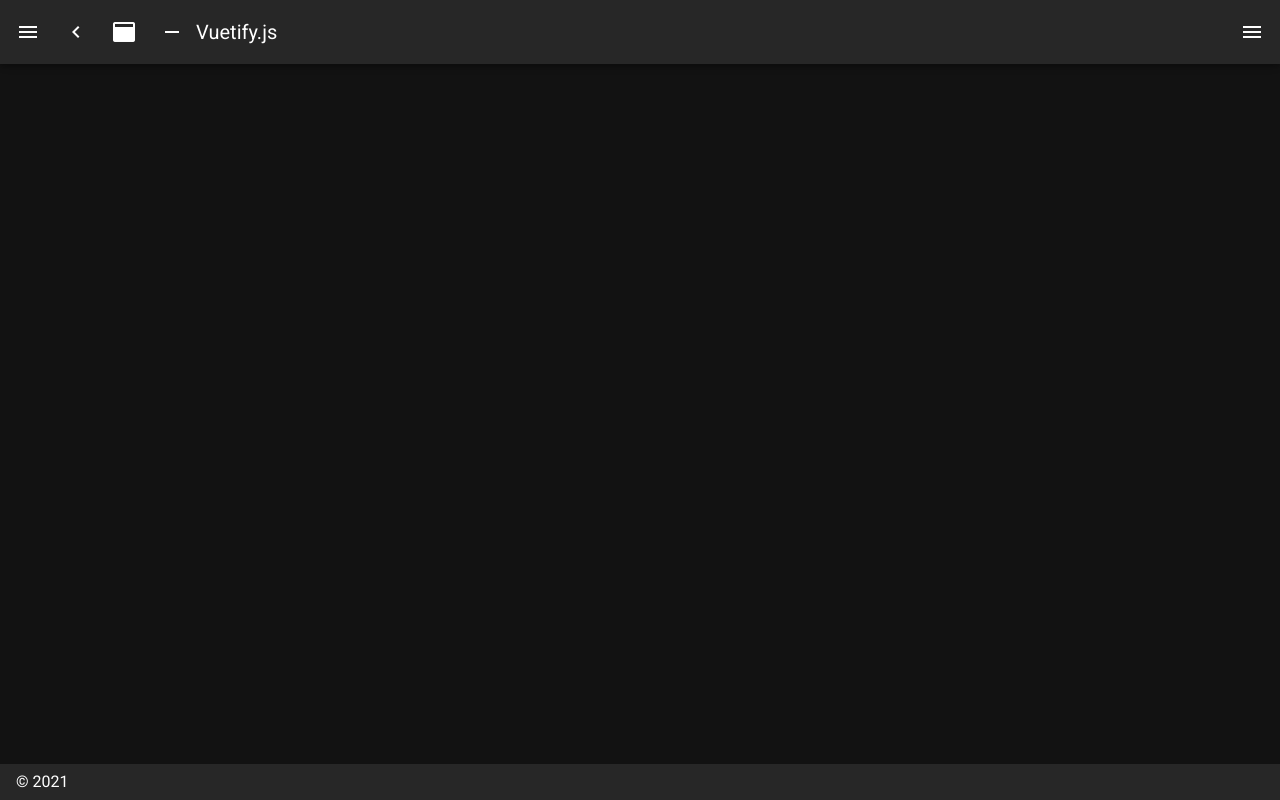
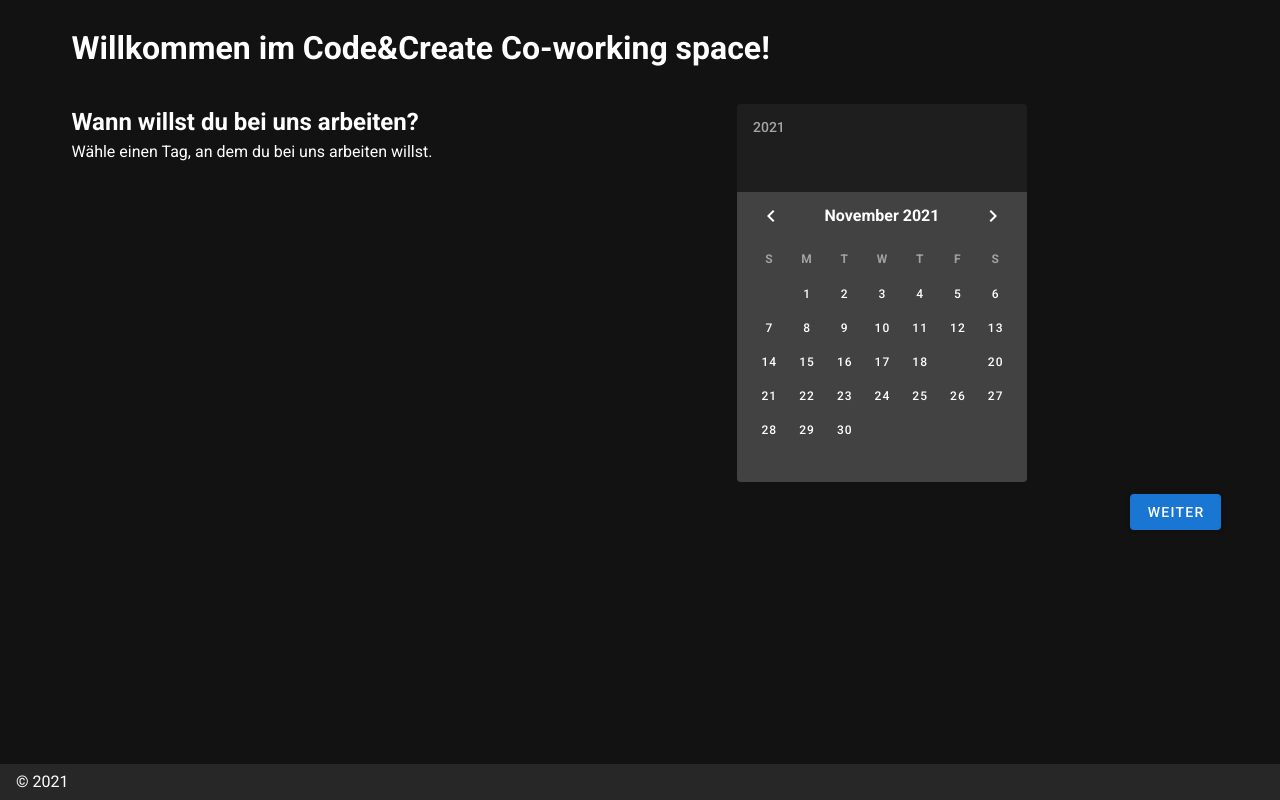
Before and after one commit to Capevace/code-and-create, a Nuxt app: page /start in a window 1280 px wide. Before the commit this address had no page. Built offline with nearby package versions, Linux system fonts and the light colour scheme.

Commit message:
Frontend start

```diff
--- a/layouts/default.vue
+++ b/layouts/default.vue
@@ -1,6 +1,6 @@
 <template>
   <v-app dark>
-    <v-navigation-drawer
+    <!-- <v-navigation-drawer
       v-model="drawer"
       :mini-variant="miniVariant"
       :clipped="clipped"
@@ -23,66 +23,19 @@
           </v-list-item-content>
         </v-list-item>
       </v-list>
-    </v-navigation-drawer>
-    <v-app-bar
-      :clipped-left="clipped"
-      fixed
-      app
-    >
+    </v-navigation-drawer> -->
+    <!-- <v-app-bar :clipped-left="clipped" fixed app>
       <v-app-bar-nav-icon @click.stop="drawer = !drawer" />
-      <v-btn
-        icon
-        @click.stop="miniVariant = !miniVariant"
-      >
-        <v-icon>mdi-{{ `chevron-${miniVariant ? 'right' : 'left'}` }}</v-icon>
-      </v-btn>
-      <v-btn
-        icon
-        @click.stop="clipped = !clipped"
-      >
-        <v-icon>mdi-application</v-icon>
-      </v-btn>
-      <v-btn
-        icon
-        @click.stop="fixed = !fixed"
-      >
-        <v-icon>mdi-minus</v-icon>
-      </v-btn>
-      <v-toolbar-title v-text="title" />
-      <v-spacer />
-      <v-btn
-        icon
-        @click.stop="rightDrawer = !rightDrawer"
-      >
-        <v-icon>mdi-menu</v-icon>
-      </v-btn>
-    </v-app-bar>
+      <v-toolbar-title> Code&Create </v-toolbar-title>
+    </v-app-bar> -->
+
     <v-main>
       <v-container>
         <Nuxt />
       </v-container>
     </v-main>
-    <v-navigation-drawer
-      v-model="rightDrawer"
-      :right="right"
-      temporary
-      fixed
-    >
-      <v-list>
-        <v-list-item @click.native="right = !right">
-          <v-list-item-action>
-            <v-icon light>
-              mdi-repeat
-            </v-icon>
-          </v-list-item-action>
-          <v-list-item-title>Switch drawer (click me)</v-list-item-title>
-        </v-list-item>
-      </v-list>
-    </v-navigation-drawer>
-    <v-footer
-      :absolute="!fixed"
-      app
-    >
+
+    <v-footer :absolute="!fixed" app>
       <span>&copy; {{ new Date().getFullYear() }}</span>
     </v-footer>
   </v-app>
@@ -90,7 +43,7 @@
 
 <script>
 export default {
-  data () {
+  data() {
     return {
       clipped: false,
       drawer: false,
@@ -99,19 +52,19 @@ export default {
         {
           icon: 'mdi-apps',
           title: 'Welcome',
-          to: '/'
+          to: '/',
         },
         {
           icon: 'mdi-chart-bubble',
           title: 'Inspire',
-          to: '/inspire'
-        }
+          to: '/inspire',
+        },
       ],
       miniVariant: false,
       right: true,
       rightDrawer: false,
-      title: 'Vuetify.js'
+      title: 'Vuetify.js',
     }
-  }
+  },
 }
 </script>
--- /dev/null
+++ b/pages/filter.vue
@@ -0,0 +1,10 @@
+<template>
+  <v-container>
+    <v-row>
+      <v-col>
+        <v-card elevation="4">ello</v-card>
+        <h1 class="mb-2">Willkommen im Code&Create Co-working space!</h1>
+      </v-col>
+    </v-row>
+  </v-container>
+</template>
--- a/pages/inspire.vue
+++ b/pages/inspire.vue
@@ -1,11 +1,18 @@
 <template>
   <v-row>
     <v-col class="text-center">
-      <img
-        src="/v.png"
-        alt="Vuetify.js"
-        class="mb-5"
-      >
+      <img src="/v.png" alt="Vuetify.js" class="mb-5" />
+      <blockquote class="blockquote">
+        &#8220;First, solve the problem. Then, write the code.&#8221;
+        <footer>
+          <small>
+            <em>&mdash;John Johnson</em>
+          </small>
+        </footer>
+      </blockquote>
+    </v-col>
+    <v-col class="text-center">
+      <img src="/v.png" alt="Vuetify.js" class="mb-5" />
       <blockquote class="blockquote">
         &#8220;First, solve the problem. Then, write the code.&#8221;
         <footer>
--- /dev/null
+++ b/pages/start.vue
@@ -0,0 +1,105 @@
+<template>
+  <v-container>
+    <v-row>
+      <v-col>
+        <h1 class="mb-2">Willkommen im Code&Create Co-working space!</h1>
+      </v-col>
+    </v-row>
+
+    <template v-if="step === 0 && !loading">
+      <v-row>
+        <v-col sm="12" md="5">
+          <h2 class="">Wann willst du bei uns arbeiten?</h2>
+          <p>Wähle einen Tag, an dem du bei uns arbeiten willst.</p>
+        </v-col>
+
+        <v-col>
+          <div class="d-flex justify-center" v-if="step === 0">
+            <v-date-picker v-model="date" justify="center"></v-date-picker>
+          </div>
+        </v-col>
+      </v-row>
+    </template>
+
+    <template v-if="step === 1 && !loading">
+      <v-row>
+        <v-col>
+          <h2>Um wie viel Uhr soll es losgehen?</h2>
+          <p>Wähle eine Uhrzeit, an der du anfangen möchtest.</p>
+        </v-col>
+        <v-col>
+          <div class="d-flex justify-center">
+            <v-time-picker
+              v-model="timeStart"
+              format="24hr"
+              scrollable
+            ></v-time-picker>
+          </div>
+        </v-col>
+      </v-row>
+    </template>
+
+    <template v-if="step === 2 && !loading">
+      <v-row>
+        <v-col>
+          <h2>Bis wann willst du bei uns bleiben?</h2>
+          <p>Wähle die Uhrzeit, an der du vor hast zu gehen.</p>
+        </v-col>
+        <v-col>
+          <div class="d-flex justify-center">
+            <v-time-picker
+              v-model="timeEnd"
+              format="24hr"
+              scrollable
+            ></v-time-picker>
+          </div>
+        </v-col>
+      </v-row>
+    </template>
+
+    <template v-if="loading">
+      <h2>Bis wann willst du bei uns bleiben?</h2>
+
+      <div class="d-flex justify-center">
+        <v-time-picker
+          v-model="timeEnd"
+          format="24hr"
+          scrollable
+        ></v-time-picker>
+      </div>
+    </template>
+
+    <v-row justify="end">
+      <v-btn color="primary" @click="next">Weiter</v-btn>
+    </v-row>
+  </v-container>
+</template>
+<script>
+export default {
+  data() {
+    return {
+      loading: false,
+      step: 0,
+      date: '',
+      timeStart: '',
+      timeEnd: '',
+    }
+  },
+  methods: {
+    next() {
+      if (this.step >= 2) {
+        this.loading = true
+      } else {
+        this.step++
+      }
+    },
+    submit() {},
+  },
+}
+</script>
+
+<style>
+.avoid-clicks {
+  pointer-events: none;
+}
+</style>
```
